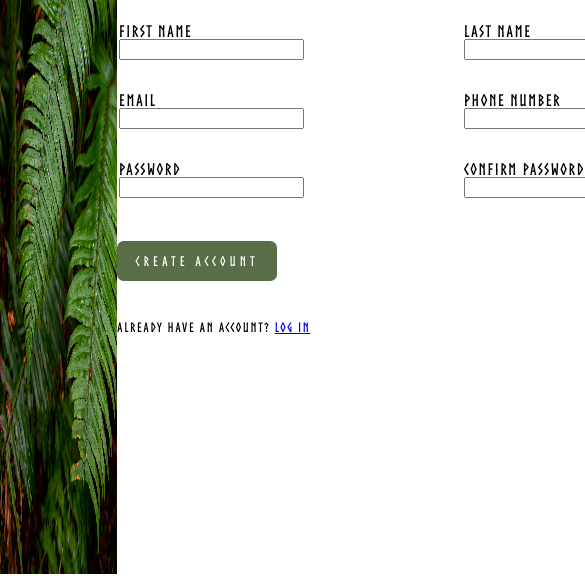
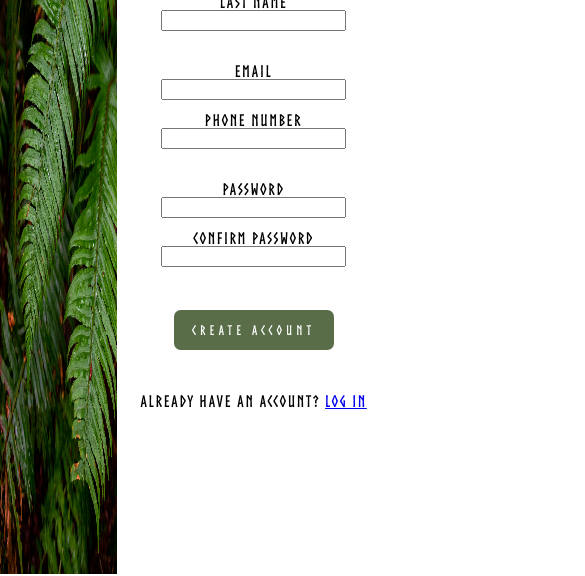
Before and after one commit to CodeLenov/sign-up_form_top, a plain HTML site: page index.html in a window 390 px wide. Shown: the part 270-846 px from the top of the page, 585 px wide, since content can reach past the window. Drawn offline with Linux system fonts and the light colour scheme.

Commit message:
ADD @media query

```diff
--- a/index.html
+++ b/index.html
@@ -11,7 +11,7 @@
 
 <body>
 
-<div>
+<div class="logo">
 	<img src="./images/form.jpg" alt="form image" width="300px" />
 	<div>
 		<img src="./images/odin-logo.png" alt="odin-logo image" width="300px" />
@@ -19,57 +19,52 @@
 	</div>
 </div>
 
-<form action="" method="POST">
+<div class="account">
 
 	<p>Please, fill the form</p>
 
+	<form action="" method="POST">
+
 		<fieldset>
-
 			<div>
 				<label for="first_name">First Name</label>
 				<input type="text" name="first_name" id="first_name" pattern="[a-zA-Z0-9\- \/]+" required />
 			</div>
-
 			<div>
 				<label for="last_name">Last Name</label>
 				<input type="text" name="last_name" id="last_name" pattern="[a-zA-Z0-9\- \/]+" required />
 			</div>
-
 		</fieldset>
 
 		<fieldset>
-
 			<div>
 				<label for="email">Email</label>
 				<input type="email" name="email" id="email" required />
 			</div>
-
 			<div>
 				<label for="phone_number">Phone Number</label>
 				<input type="tel" name="phone_number" id="phone_number" pattern="[0-9]+" required />
 			</div>
-
 		</fieldset>
 
 		<fieldset>
-
 			<div>
 				<label for="password">Password</label>
 				<input type="password" name="password" id="password" pattern="(?=[A-Za-z0-9@#$%^&\-+!=]+$)^(?=.*[a-z])(?=.*[A-Z])(?=.*[0-9])(?=.*[@#$%^&\-+!=])(?=.{8,}).*$" required />
 			</div>
-
 			<div>
 				<label for="confirm_password">Confirm Password</label>
 				<input type="password" name="confirm_password" id="confirm_password" pattern="(?=[A-Za-z0-9@#$%^&\-+!=]+$)^(?=.*[a-z])(?=.*[A-Z])(?=.*[0-9])(?=.*[@#$%^&\-+!=])(?=.{8,}).*$" required />
 			</div>
-
 		</fieldset>
 
 		<button type="submit">Create Account</button>
 
+	</form>
+
 	<p>Already have an account? <a href="#">Log in</a></p>
 
-</form>
+</div>
 
 </body>
 </html>
--- a/script.js
+++ b/script.js
@@ -1,3 +1,5 @@
+// custom error messages
+
 const firstName = document.querySelector('#first_name');
 const lastName = document.querySelector('#last_name');
 const email = document.querySelector('#email');
--- a/styles.css
+++ b/styles.css
@@ -1,3 +1,14 @@
+/*
+1. <body>
+2. .logo
+3. .account
+4. <input> validation
+5. @media query
+*/
+
+/* ---------------------------------------------------------------------- */
+/* !!! 1. <body> !!! */
+
 @font-face {
 	font-family: 'Norse Bold';
 	src: url(./fonts/Norse-Bold.otf);
@@ -10,12 +21,15 @@ body {
 	letter-spacing: 0.1em;
 }
 
+/* ---------------------------------------------------------------------- */
+/* !!! 2. .logo !!! */
+
 img[src="./images/form.jpg"] {
 	height: 100vh;
 	width: 30vw;
 }
 
-div div {
+.logo div {
 	position: absolute;
 	top: 20vh;
 	display: flex;
@@ -25,14 +39,23 @@ div div {
 	background-color: rgba(0, 0, 0, 0.5);
 }
 
-div div img {
+img[src="./images/odin-logo.png"] {
 	height: 10vh;
 	width: auto;
 }
 
-div div span {
+.logo div span {
 	font-size: 10vh;
 	color: white;
+}
+
+/* ---------------------------------------------------------------------- */
+/* !!! 3. .account !!! */
+
+.account {
+	display: flex;
+	flex-direction: column;
+	margin: auto;
 }
 
 form {
@@ -41,22 +64,16 @@ form {
 
 form fieldset {
 	display: flex;
+	flex-wrap: wrap;
+	justify-content: center;
+	padding: 1em 0;
 	gap: 10em;
-	padding: 1em 0;
 	border: none;
 }
 
 form fieldset div { /* This effect is possibility to do with HTML (adding <div> or <p>, but the project is for CSS Flex skills */
 	display: flex;
 	flex-direction: column;
-}
-
-input:user-invalid {
-	border-color: red;
-}
-
-input:user-valid {
-	border-color: blue;
 }
 
 button {
@@ -75,3 +92,38 @@ button {
 form p:last-child {
 	font-size: small;
 }
+
+/* ---------------------------------------------------------------------- */
+/* !!! 4. <input> validation !!! */
+
+input:user-invalid {
+	border-color: red;
+}
+
+input:user-valid {
+	border-color: blue;
+}
+
+/* ---------------------------------------------------------------------- */
+/* !!! 5. @media query !!! */
+
+@media all and (max-width: 1000px) {
+	form fieldset {
+		gap: 5em;
+	}
+}
+
+@media all and (max-width: 800px) {
+	form fieldset {
+		gap: 2em;
+	}
+}
+
+@media all and (max-width: 600px) {
+	.account {
+		text-align: center;
+	}
+	form fieldset {
+		gap: 0.75em;
+	}
+}
```
Lines whose indentation alone changed are shown as unchanged.
